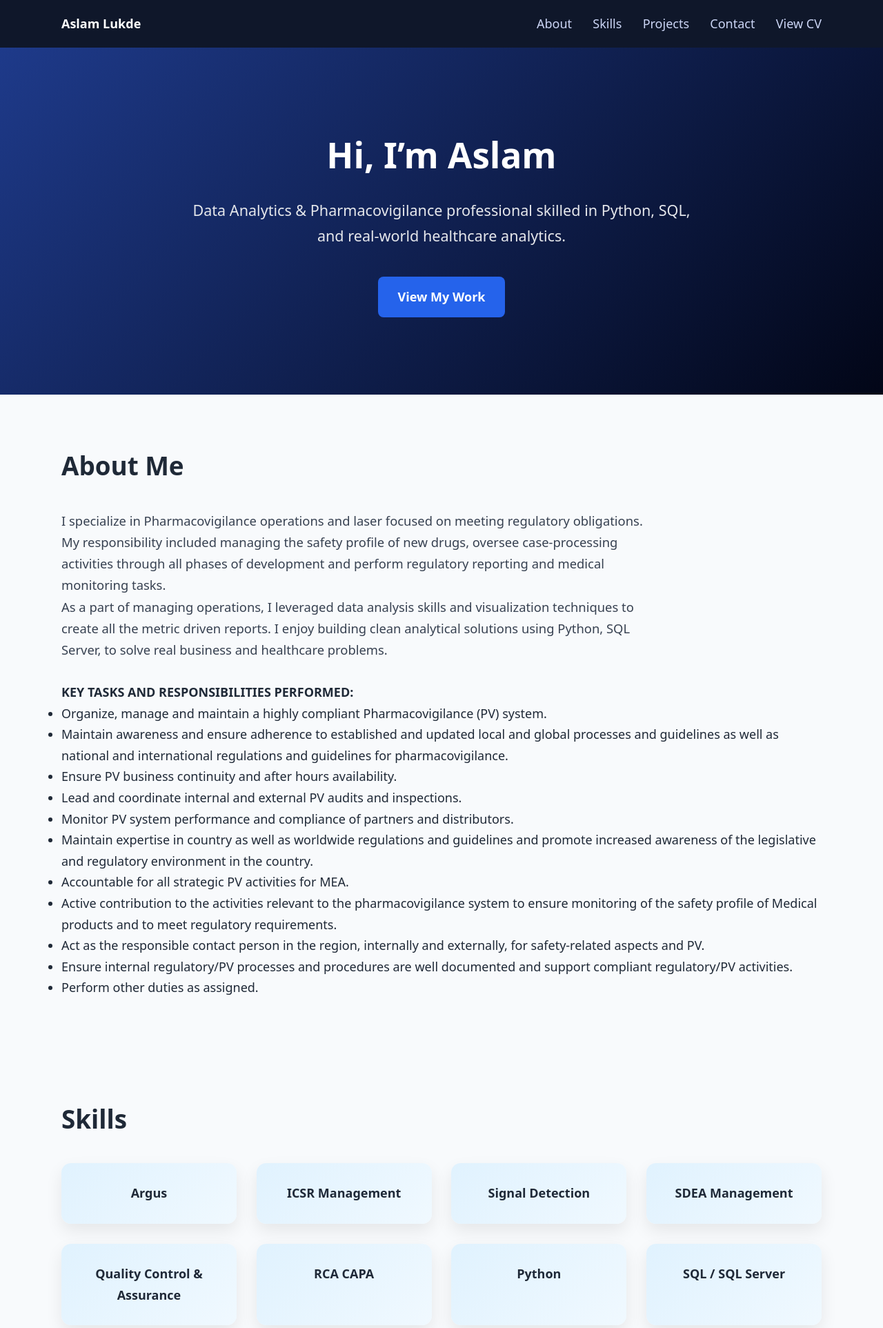
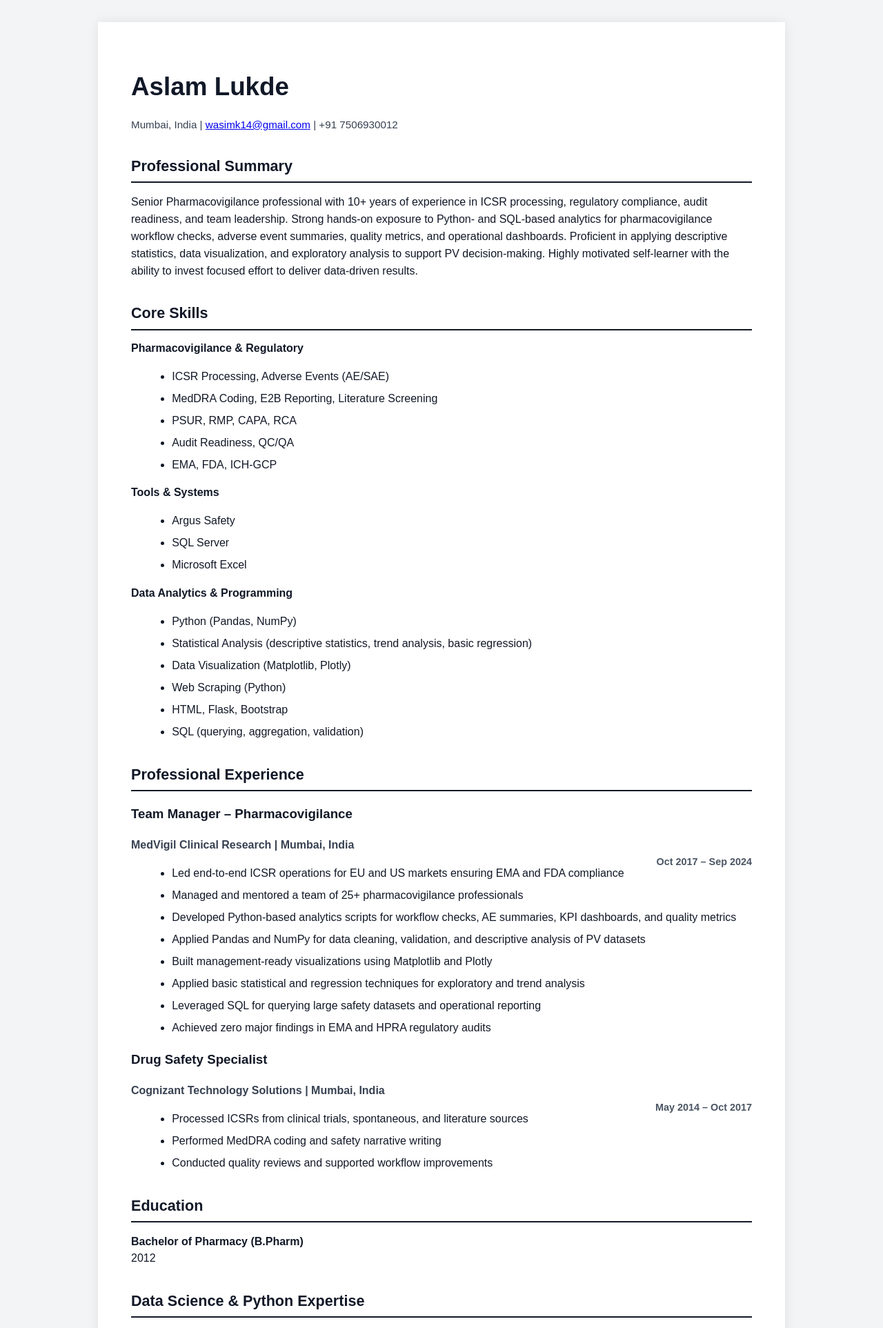
Before and after one commit to wasimk14/Portfolio, a Flask app: page / in a window 1280 px wide. Shown: the top 1925 px of the page at 69% size. Run offline with Flask 3, Linux system fonts and the light colour scheme.

Commit message:
Update index.html

```diff
--- a/templates/index.html
+++ b/templates/index.html
@@ -2,158 +2,141 @@
 <html lang="en">
 <head>
     <meta charset="UTF-8">
+    <title>Aslam Lukde | Resume</title>
     <meta name="viewport" content="width=device-width, initial-scale=1.0">
-    <title>Aslam Lukde | Portfolio</title>
-
-    <meta name="description" content="Portfolio of Aslam Lukde – Data Analytics, Python, SQL, and Pharmacovigilance.">
-    <link rel="stylesheet" href="{{ url_for('static', filename='css/style.css') }}">
+    <link rel="stylesheet" href="{{ url_for('static', filename='css/resume.css') }}">
 </head>
 
 <body>
 
-    <!-- ===== HEADER ===== -->
-    <header>
-        <div class="container nav">
-            <strong>Aslam Lukde</strong>
-            <nav>
-                <a href="#about">About</a>
-                <a href="#skills">Skills</a>
-                <a href="#projects">Projects</a>
-                <a href="#contact">Contact</a>
-                <a href="{{ url_for('resume') }}">View CV</a>
-            </nav>
-        </div>
-    </header>
+<div class="resume">
 
-    <!-- ===== HERO ===== -->
-    <section class="hero">
-        <h1>Hi, I’m Aslam</h1>
+    <h1>Aslam Lukde</h1>
+
+    <p class="contact">
+        Mumbai, India |
+        <a href="mailto:wasimk14@gmail.com">wasimk14@gmail.com</a> |
+        +91 7506930012
+    </p>
+
+    <!-- ===== PROFESSIONAL SUMMARY ===== -->
+    <section>
+        <h2>Professional Summary</h2>
         <p>
-            Data Analytics & Pharmacovigilance professional skilled in
-            Python, SQL, and real-world healthcare analytics.
+            Senior Pharmacovigilance professional with 10+ years of experience in ICSR processing,
+            regulatory compliance, audit readiness, and team leadership. Strong hands-on exposure to
+            Python- and SQL-based analytics for pharmacovigilance workflow checks, adverse event
+            summaries, quality metrics, and operational dashboards. Proficient in applying
+            descriptive statistics, data visualization, and exploratory analysis to support PV
+            decision-making. Highly motivated self-learner with the ability to invest focused effort
+            to deliver data-driven results.
         </p>
-        <a href="#projects" class="btn">View My Work</a>
     </section>
 
-    <!-- ===== ABOUT ===== -->
-    <section id="about" class="about">
-        <div class="container">
-            <h2>About Me</h2>
-            <p>
-                I specialize in Pharmacovigilance operations and laser focused on meeting regulatory obligations.<br>
-                My responsibility included managing the safety profile of new drugs,  oversee case-processing activities through all phases of development and perform regulatory reporting and medical monitoring tasks.<br>
-                As a part of managing operations, I leveraged data analysis skills and visualization techniques to create all the metric driven reports.
-                I enjoy building clean analytical solutions using Python, SQL Server, to solve real business and healthcare problems.</p><br>
-                <strong> KEY TASKS AND RESPONSIBILITIES PERFORMED: </strong><br>
-                <ul>
-                <li>Organize, manage and maintain a highly compliant Pharmacovigilance (PV) system.</li>
-                <li>Maintain awareness and ensure adherence to established and updated local and global processes and guidelines as well as national and international regulations and guidelines for pharmacovigilance.</li>
-                <li>Ensure PV business continuity and after hours availability.</li>
-                <li>Lead and coordinate internal and external PV audits and inspections.</li>
-                <li>Monitor PV system performance and compliance of partners and distributors.</li>
-                <li>Maintain expertise in country as well as worldwide regulations and guidelines and promote increased awareness of the legislative and regulatory environment in the country.</li>
-                <li>Accountable for all strategic PV activities for MEA.</li>
-                <li>Active contribution to the activities relevant to the pharmacovigilance system to ensure monitoring of the safety profile of Medical products and to meet regulatory requirements.</li>
-                <li>Act as the responsible contact person in the region, internally and externally, for safety-related aspects and PV.</li>
-                <li>Ensure internal regulatory/PV processes and procedures are well documented and support compliant regulatory/PV activities.</li>
-                <li>Perform other duties as assigned.</li>
+    <!-- ===== CORE SKILLS ===== -->
+    <section>
+        <h2>Core Skills</h2>
 
-            </ul>
+        <strong>Pharmacovigilance & Regulatory</strong>
+        <ul>
+            <li>ICSR Processing, Adverse Events (AE/SAE)</li>
+            <li>MedDRA Coding, E2B Reporting, Literature Screening</li>
+            <li>PSUR, RMP, CAPA, RCA</li>
+            <li>Audit Readiness, QC/QA</li>
+            <li>EMA, FDA, ICH-GCP</li>
+        </ul>
 
+        <strong>Tools & Systems</strong>
+        <ul>
+            <li>Argus Safety</li>
+            <li>SQL Server</li>
+            <li>Microsoft Excel</li>
+        </ul>
 
-        </div>
+        <strong>Data Analytics & Programming</strong>
+        <ul>
+            <li>Python (Pandas, NumPy)</li>
+            <li>Statistical Analysis (descriptive statistics, trend analysis, basic regression)</li>
+            <li>Data Visualization (Matplotlib, Plotly)</li>
+            <li>Web Scraping (Python)</li>
+            <li>HTML, Flask, Bootstrap</li>
+            <li>SQL (querying, aggregation, validation)</li>
+        </ul>
     </section>
 
-    <!-- ===== SKILLS ===== -->
-    <section id="skills">
-        <div class="container">
-            <h2>Skills</h2>
-            <div class="skills-grid">
-                <div class="skill-card">Argus</div>
-                <div class="skill-card">ICSR Management</div>
-                <div class="skill-card">Signal Detection</div>
-                <div class="skill-card">SDEA Management</div>
-                <div class="skill-card">Quality Control & Assurance</div>
-                <div class="skill-card">RCA CAPA</div>
-                <div class="skill-card">Python</div>
-                <div class="skill-card">SQL / SQL Server</div>
-                <div class="skill-card">Data Visualization</div>
-                <div class="skill-card">Pharmacovigilance</div>
-            </div>
-        </div>
+    <!-- ===== PROFESSIONAL EXPERIENCE ===== -->
+    <section>
+        <h2>Professional Experience</h2>
+
+        <h3>Team Manager – Pharmacovigilance</h3>
+        <p class="company">
+            MedVigil Clinical Research | Mumbai, India<br>
+            <span class="date">Oct 2017 – Sep 2024</span>
+        </p>
+
+        <ul>
+            <li>Led end-to-end ICSR operations for EU and US markets ensuring EMA and FDA compliance</li>
+            <li>Managed and mentored a team of 25+ pharmacovigilance professionals</li>
+            <li>Developed Python-based analytics scripts for workflow checks, AE summaries, KPI dashboards, and quality metrics</li>
+            <li>Applied Pandas and NumPy for data cleaning, validation, and descriptive analysis of PV datasets</li>
+            <li>Built management-ready visualizations using Matplotlib and Plotly</li>
+            <li>Applied basic statistical and regression techniques for exploratory and trend analysis</li>
+            <li>Leveraged SQL for querying large safety datasets and operational reporting</li>
+            <li>Achieved zero major findings in EMA and HPRA regulatory audits</li>
+        </ul>
+
+        <h3>Drug Safety Specialist</h3>
+        <p class="company">
+            Cognizant Technology Solutions | Mumbai, India<br>
+            <span class="date">May 2014 – Oct 2017</span>
+        </p>
+
+        <ul>
+            <li>Processed ICSRs from clinical trials, spontaneous, and literature sources</li>
+            <li>Performed MedDRA coding and safety narrative writing</li>
+            <li>Conducted quality reviews and supported workflow improvements</li>
+        </ul>
     </section>
 
-    <!-- ===== PROJECTS ===== -->
-    <section id="projects">
-        <div class="container">
-            <h2>Skillset on Offer</h2>
-
-            <div class="projects-grid">
-
-                <div class="project-card">
-                    <h3>PV Experience Overview</h3>
-                    <p>
-                        Senior Pharmacovigilance professional with 10+ years of experience across
-                        ICSR processing, regulatory compliance, audit readiness, and team leadership.
-                        Strong exposure to SQL- and Python-based analytics for PV workflow checks,
-                        quality reporting, adverse event summaries, and performance analytics.
-                        Adept at translating pharmacovigilance domain expertise into data-driven insights.
-                    </p>
-                </div>
-
-                <div class="project-card">
-                    <h3>PV Skills</h3>
-                    <strong>Pharmacovigilance Skills</strong>
-                    <ul>
-                        <li>ICSR Processing, Adverse Events, SAE</li>
-                        <li>MedDRA Coding, E2B, Literature Screening</li>
-                        <li>Signal Detection (Supportive Analytics)</li>
-                        <li>PSUR, RMP, CAPA, RCA</li>
-                        <li>EMA, FDA, ICH-GCP</li>
-                        <li>Quality Control (QC) & Quality Assurance (QA)</li>
-                        <li>Capable of troubleshooting and managing multiple projects simultaneously.</li>
-                        <li>Strong knowledge and understanding of medical terminology and clinical development processes</li>
-
-                    </ul>
-                </div>
-
-                <div class="project-card">
-                    <h3>Data Visualization Dashboard</h3>
-                    <p>
-                        Can create Interactive dashboards using SQL and Python
-                        for business and KPI insights.
-                    </p>
-                </div>
-
-            </div>
-        </div>
+    <!-- ===== EDUCATION ===== -->
+    <section>
+        <h2>Education</h2>
+        <p>
+            <strong>Bachelor of Pharmacy (B.Pharm)</strong><br>
+            2012
+        </p>
     </section>
 
-    <!-- ===== CONTACT ===== -->
-    <section id="contact" class="contact">
-        <div class="container">
-            <h2>Contact</h2>
-            <p>
-                Email:
-                <a href="mailto:wasimk14@example.com">wasimk14@example.com</a><br>
+    <!-- ===== DATA SCIENCE & PYTHON EXPERTISE ===== -->
+    <section>
+        <h2>Data Science & Python Expertise</h2>
 
-                GitHub:
-                <a href="https://github.com/wasimk14" target="_blank">
-                    github.com/wasimk14
-                </a><br>
+        <p>
+            Hands-on experience using Python (Pandas, NumPy) for data cleaning, validation,
+            transformation, and exploratory data analysis on large healthcare and pharmacovigilance
+            datasets. Proficient in deriving descriptive statistics, identifying patterns, detecting
+            anomalies, and performing feature-level analysis to support evidence-based insights.
+        </p>
 
-                LinkedIn:
-                <a href="https://www.linkedin.com/in/aslam-lukde-208625355" target="_blank">
-                    linkedin.com/in/aslam-lukde-208625355
-                </a><br>
-            </p>
-        </div>
+        <p>
+            Experienced in translating complex datasets into interpretable visual insights using
+            Matplotlib and Plotly. Skilled in visualization-led validation, stability analysis,
+            and alignment of data-driven patterns with established clinical knowledge.
+        </p>
+
+        <p>
+            Applied Python- and SQL-based analytics to support FDA-oriented pharmacovigilance
+            activities, including adverse event aggregation, trend monitoring, and exploratory
+            signal detection.
+        </p>
     </section>
 
-    <!-- ===== FOOTER ===== -->
-    <footer>
-        <p>© 2026 Aslam Lukde. All rights reserved.</p>
-    </footer>
+</div>
+
+<!-- ===== DOWNLOAD BUTTON ===== -->
+<a href="{{ url_for('download', filename='Aslam_Lukde_CV.pdf') }}" class="btn">
+    Download PDF
+</a>
 
 </body>
 </html>
```
